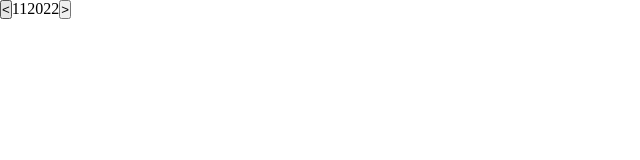
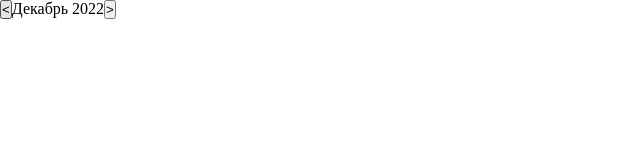
Before and after one commit to valentin93z/bs-studio-admin, a React (Create React App) app: page / in a window 1280 px wide. Shown: the top 160 px of the page, without its empty margins (0-640 px from the left). Built offline with nearby package versions, Linux system fonts and the light colour scheme; the HTML template or start-up script is replaced by a standard one.

Commit message:
add month names

```diff
--- a/src/app/calendarSlice/calendarSlice.ts
+++ b/src/app/calendarSlice/calendarSlice.ts
@@ -1,9 +1,9 @@
-import { createSlice, PayloadAction } from "@reduxjs/toolkit";
+import { createSlice } from "@reduxjs/toolkit";
 import { ICalendar } from "../../models/ICalendar";
 
 const initialState: ICalendar = {
     date: new Date().getTime(),
-}
+};
 
 export const calendarSlice = createSlice({
     name: 'calendar',
@@ -17,7 +17,7 @@ export const calendarSlice = createSlice({
             const date = state.date && new Date(state.date);
             state.date = date && date.setMonth(date.getMonth() - 1);
         },
-    }
+    },
 });
 
 export default calendarSlice.reducer;
--- a/src/components/Calendar/Calendar.tsx
+++ b/src/components/Calendar/Calendar.tsx
@@ -1,21 +1,21 @@
-import React, { FC, useEffect } from 'react';
+import React, { FC } from 'react';
 import { calendarSlice } from '../../app/calendarSlice/calendarSlice';
 import { useAppDispatch, useAppSelector } from '../../app/hooks';
-import { getCurrentDate } from '../../utils/getCurrentDate';
+import { monthNames } from './monthNames';
 
 const Calendar: FC = () => {
 
   const dispatch = useAppDispatch();
   const { date } = useAppSelector(state => state.calendarReducer);
 
-  console.log(date && new Date(date));
+  const year = date && new Date(date).getFullYear();
+  const monthName = date && monthNames[new Date(date).getMonth()];
 
   return (
     <div>
         <div>
           <button onClick={() => dispatch(calendarSlice.actions.decrementMonth())}>{'<'}</button>
-          {date && new Date(date).getMonth()}
-          {date && new Date(date).getFullYear()}
+          {monthName} {year}
           <button onClick={() => dispatch(calendarSlice.actions.incrementMonth())}>{'>'}</button>
         </div>
         <div></div>
--- /dev/null
+++ b/src/components/Calendar/monthNames.ts
@@ -0,0 +1,16 @@
+import { IMonthNames } from "../../models/IMonthNames";
+
+export const monthNames: IMonthNames = {
+    0: 'Январь',
+    1: 'Февраль',
+    2: 'Март',
+    3: 'Апрель',
+    4: 'Май',
+    5: 'Июнь',
+    6: 'Июль',
+    7: 'Август',
+    8: 'Сентябрь',
+    9: 'Октябрь',
+    10: 'Ноябрь',
+    11: 'Декабрь',
+}
--- /dev/null
+++ b/src/models/IMonthNames.ts
@@ -0,0 +1,3 @@
+export interface IMonthNames {
+    [key: number]: string;
+}
--- a/src/utils/getCurrentDate.ts
+++ b/src/utils/getCurrentDate.ts
@@ -1,4 +1,4 @@
-export const getCurrentDate = (d: number | null) => {
+export const getCurrentDate = (d: number) => {
 
   if (!d) return;
 
```
